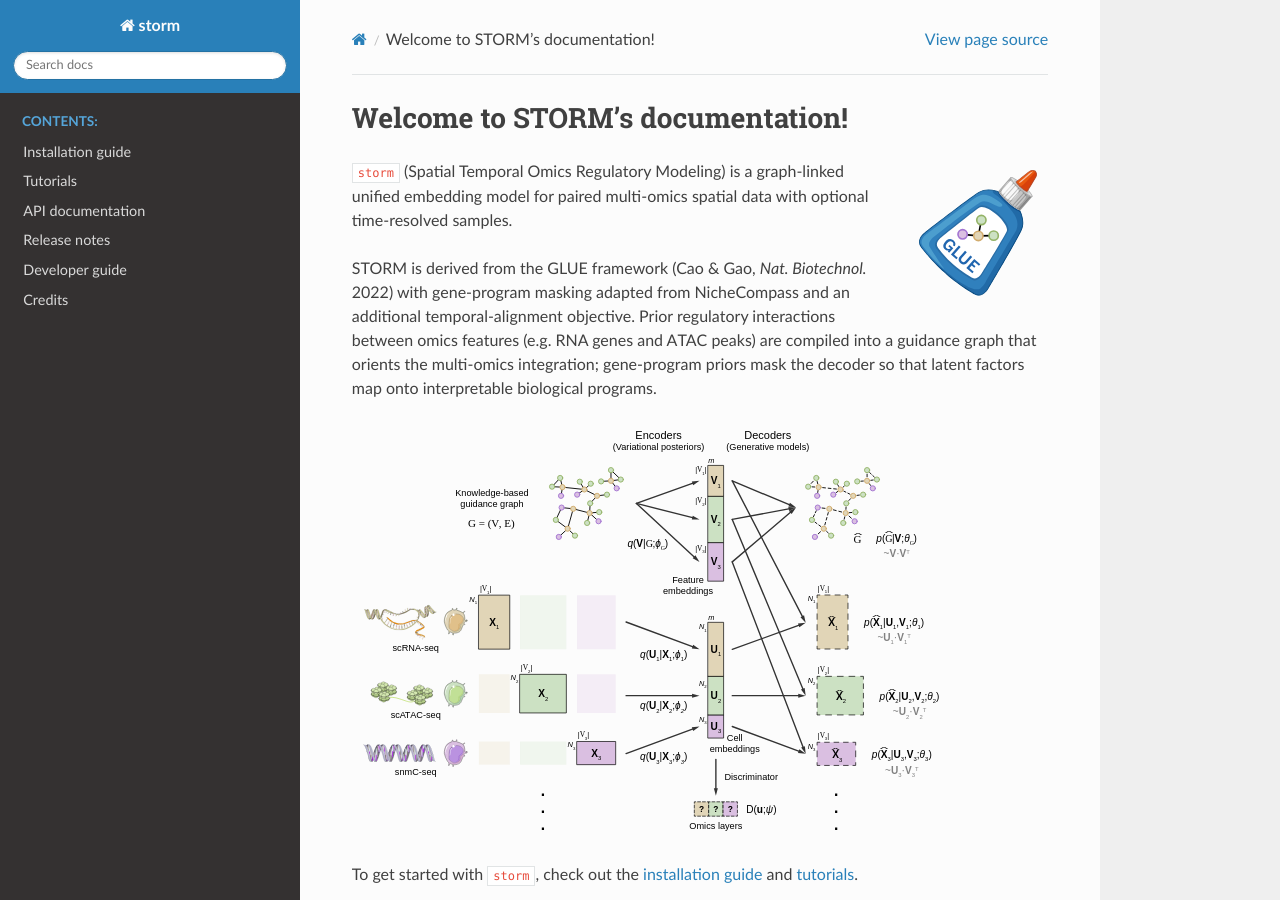
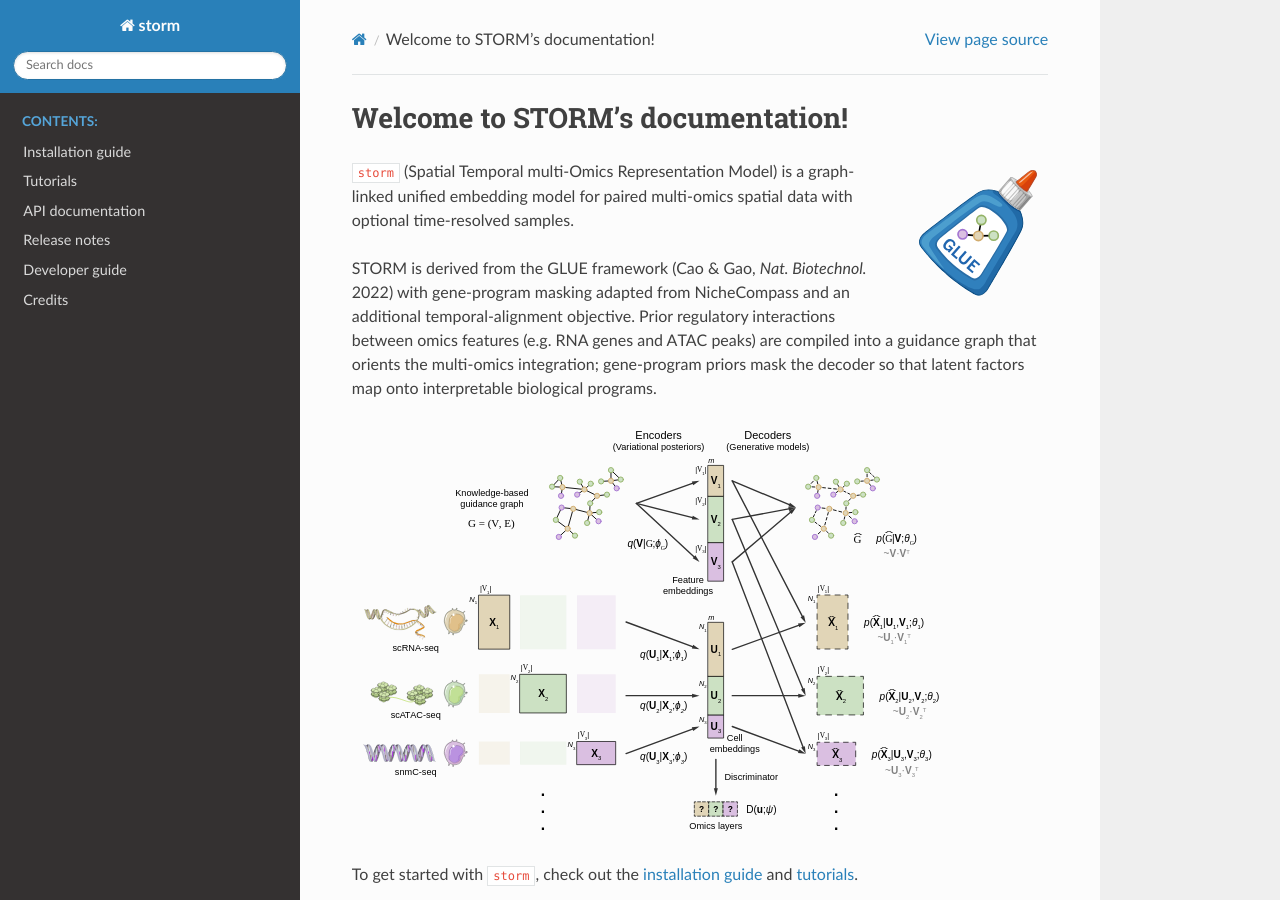
Before and after one commit to l13a/STORM, a Sphinx documentation site: the page built from docs/index.rst, in a window 1280 px wide and 900 px high. Built offline with Sphinx 7.4.7 and the Read the Docs theme 3.1.0, drawn with Linux system fonts in a browser that asks for light colours.

Commit message:
name update

```diff
--- a/docs/index.rst
+++ b/docs/index.rst
@@ -6,7 +6,7 @@ Welcome to STORM's documentation!
    :alt: STORM icon
    :align: right
 
-``storm`` (Spatial Temporal Omics Regulatory Modeling) is a graph-linked
+``storm`` (Spatial Temporal multi-Omics Representation Model) is a graph-linked
 unified embedding model for paired multi-omics spatial data with optional
 time-resolved samples.
 
--- a/docs/release.rst
+++ b/docs/release.rst
@@ -4,7 +4,7 @@ Release notes
 v0.3.2
 ------
 
-Initial public release of STORM (Spatial Temporal Omics Regulatory Modeling).
+Initial public release of STORM (Spatial Temporal multi-Omics Representation Model).
 
 Highlights:
 
--- a/pyproject.toml
+++ b/pyproject.toml
@@ -5,7 +5,7 @@ build-backend = "flit_core.buildapi"
 [project]
 name = "storm"
 version = "0.3.2"
-description = "STORM: Spatial Temporal Omics Regulatory Modeling for paired multi-omics spatial data integration"
+description = "STORM: Spatial Temporal multi-Omics Representation Model for paired multi-omics spatial data integration"
 readme = "README.md"
 requires-python = ">=3.6"
 license = {file = "LICENSE"}
--- a/storm/__init__.py
+++ b/storm/__init__.py
@@ -1,5 +1,5 @@
 r"""
-STORM (Spatial Temporal Omics Regulatory Modeling)
+STORM (Spatial Temporal multi-Omics Representation Model)
 
 A graph-linked unified embedding model for paired multi-omics spatial data,
 derived from `GLUE`_ (Cao & Gao, 2022) with gene-program masking adapted
```
Also changed, not shown: STORM_architecture.png (added).
